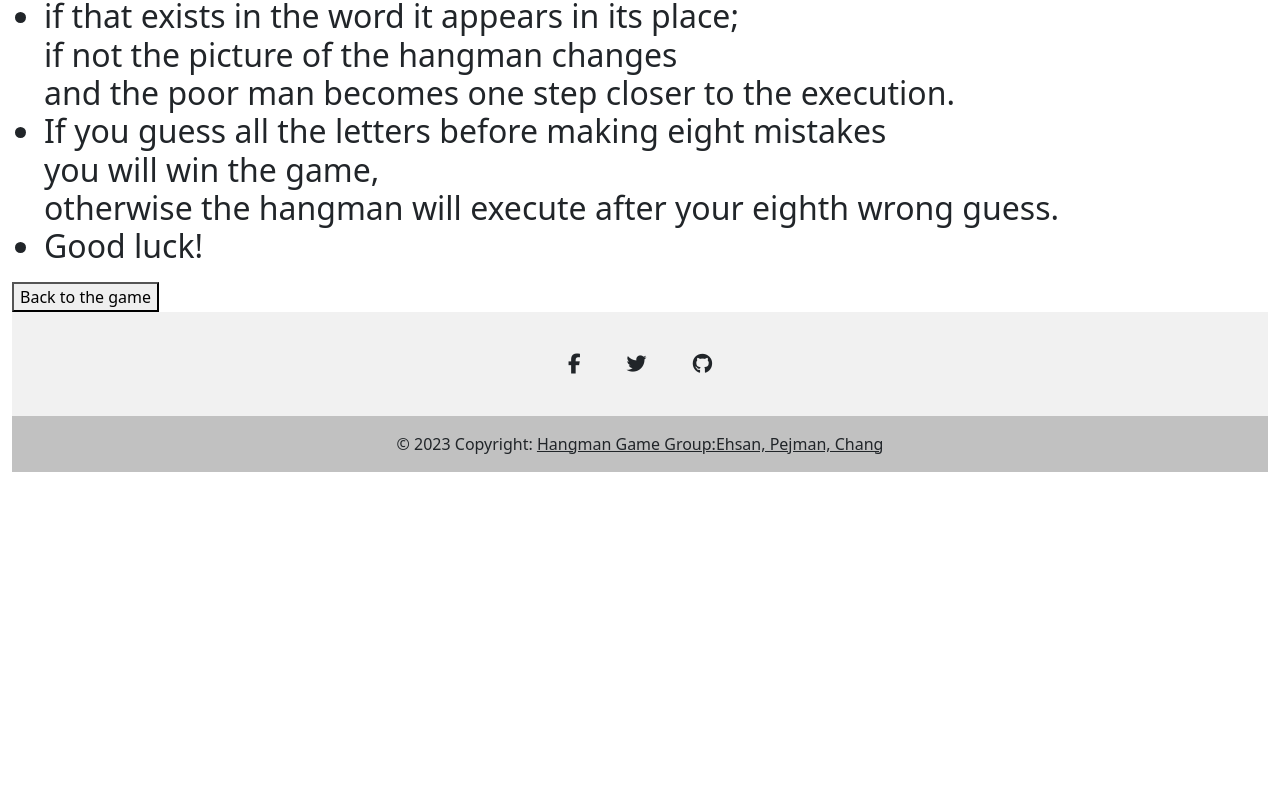
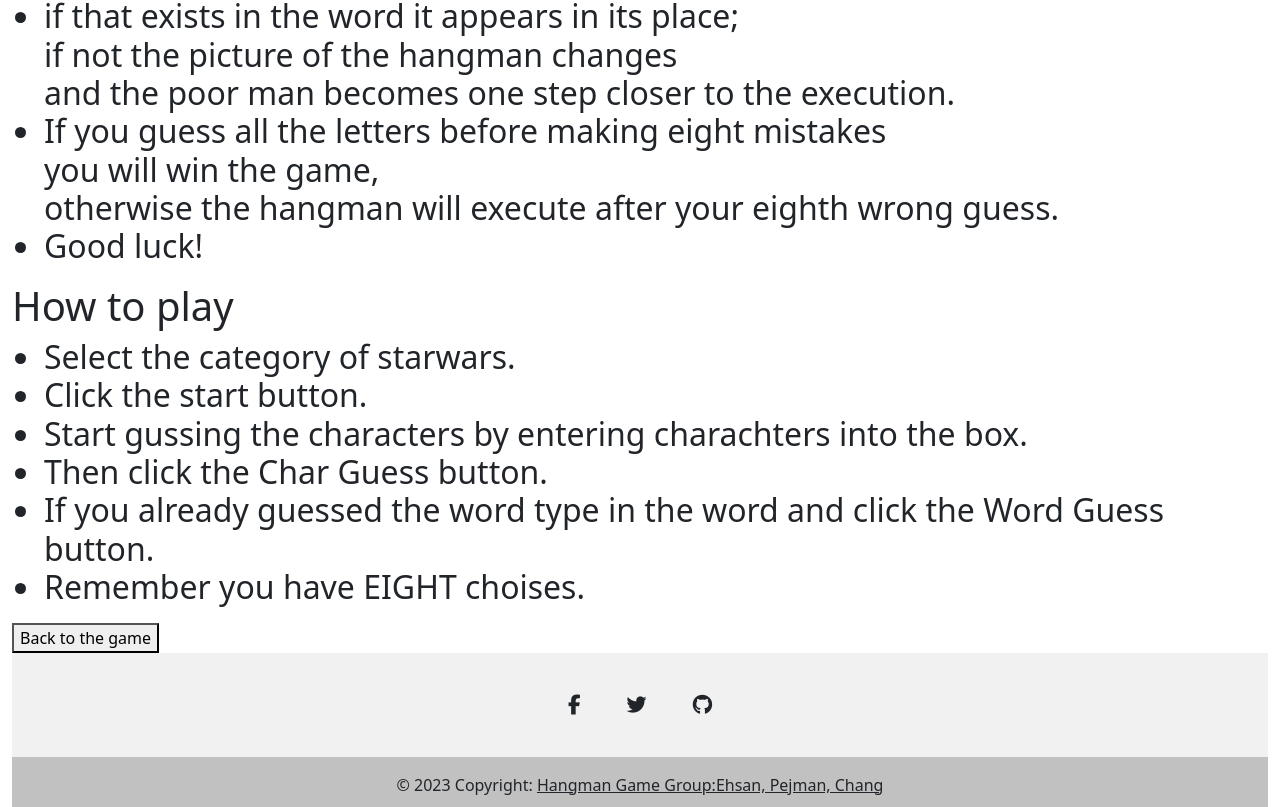
Before and after one commit to TheManMtl/Hangman, a plain HTML site: page About_Game.html in a window 1280 px wide. Shown: the part 523-1330 px from the top of the page. Before the commit the page ends 995 px from the top, so only its background shows below. Drawn offline with nearby package versions, Linux system fonts and the light colour scheme; a web font is replaced by a local one.

Commit message:
add how to play
add how to play

```diff
--- a/About_Game.html
+++ b/About_Game.html
@@ -52,6 +52,20 @@
                 <li>Good luck!</li>
             </ul>
         </h2>
+        <!-- chang:start -->
+        <h1>How to play</h1>
+        <h2>
+            <ul>
+                <li>Select the category of starwars.</li>
+                <li>Click the start button.</li>
+                <li>Start gussing the characters by entering charachters into the box.</li>
+                <li>Then click the Char Guess button.</li>
+                <li>If you already guessed the word type in the word and click the Word Guess button.</li>
+                <li>Remember you have EIGHT choises.</li>
+
+            </ul>
+        </h2>
+        <!-- chang:end -->
         <div>
             <a href="index.html" title="homePage"><button class="bgbtn2">Back to the game</button></a>
         </div>
```
